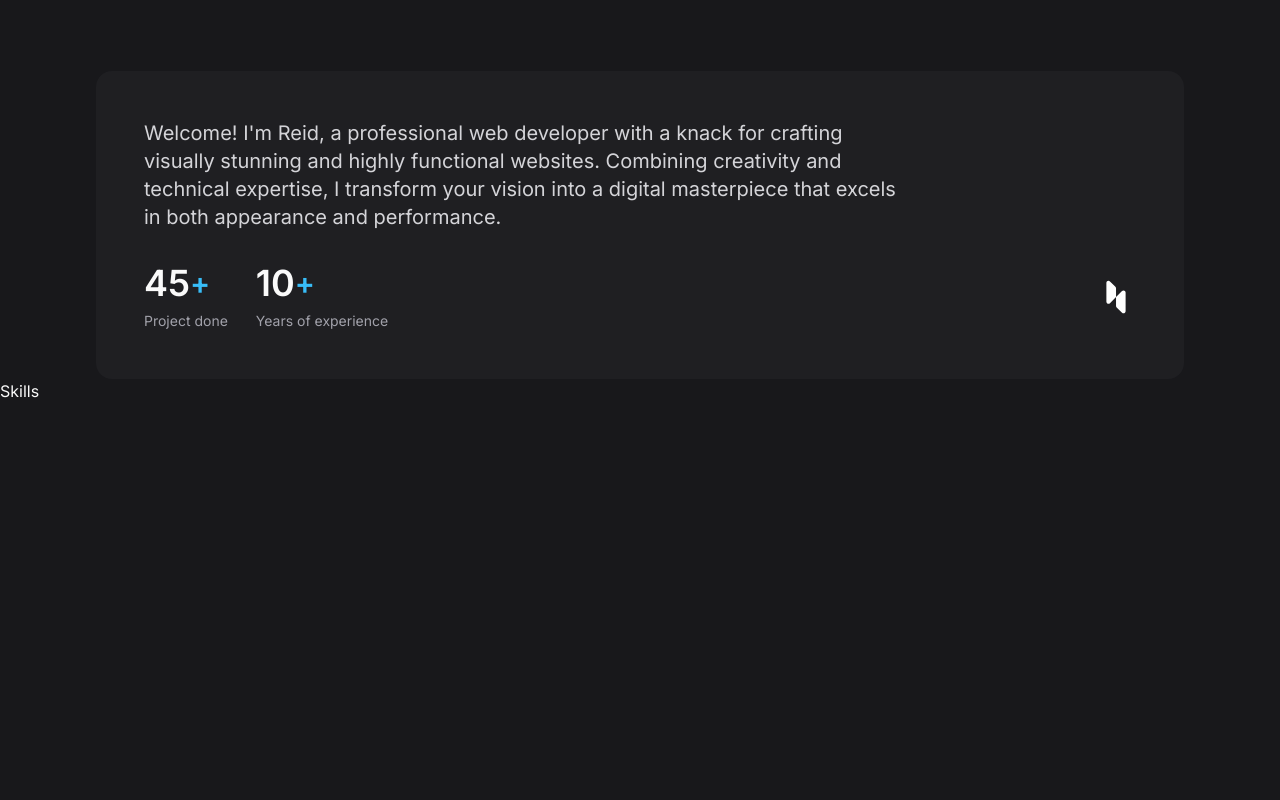
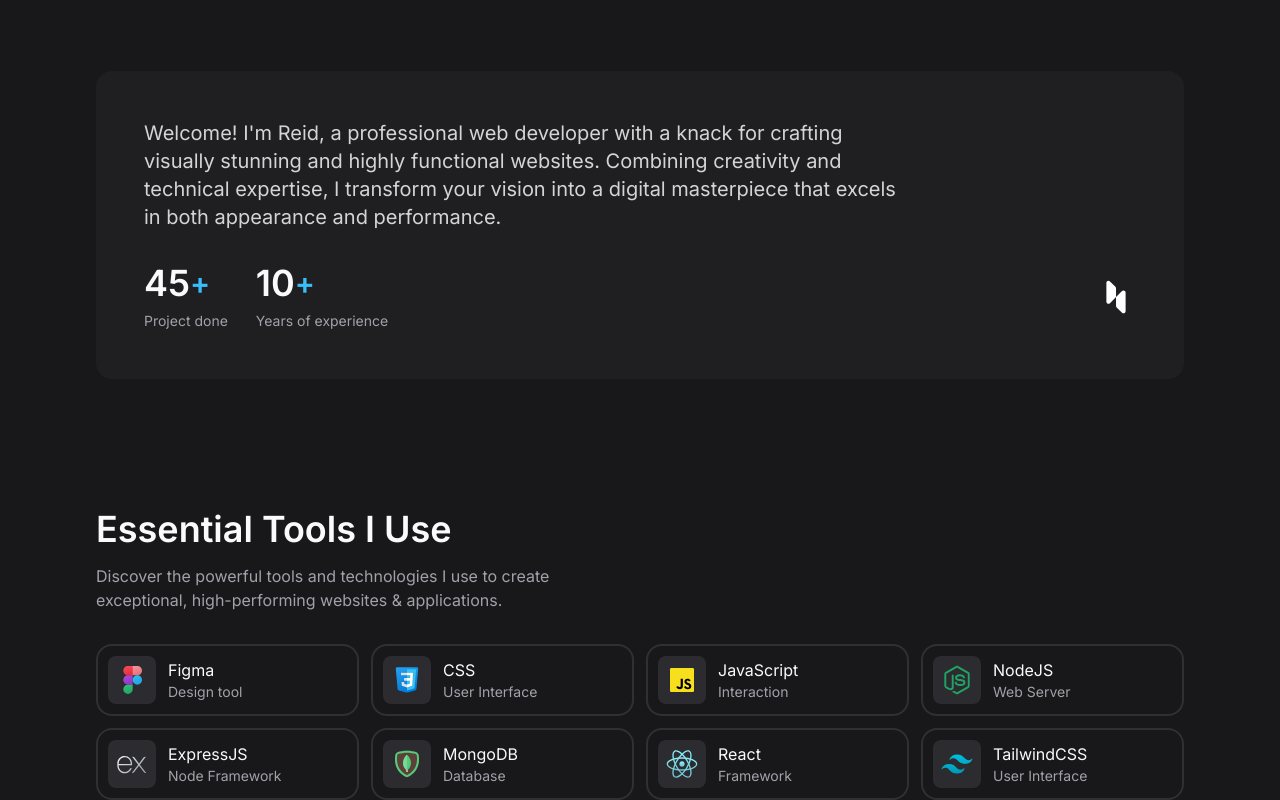
Before and after one commit to ReidHomola/reid-homola, a React (Vite) app: page / in a window 1280 px wide. Shown: the part 810-1610 px from the top of the page. Before the commit the page ends 1213 px from the top, so only its background shows below. Built offline with nearby package versions, Linux system fonts and the light colour scheme.

Commit message:
Added skills section

```diff
--- a/src/components/Button.tsx
+++ b/src/components/Button.tsx
@@ -1,6 +1,4 @@
-import PropTypes from "prop-types";
-
-interface ButtonPrimaryProps {
+interface ButtonProps {
   href?: string;
   target?: string;
   label: string;
@@ -8,13 +6,13 @@
   classes?: string;
 }
 
-const ButtonPrimary = ({
+function ButtonPrimary({
   href,
   target = "_self",
   label,
   icon,
   classes,
-}: ButtonPrimaryProps) => {
+}: ButtonProps) {
   if (href) {
     return (
       <a href={href} target={target} className={"btn btn-primary " + classes}>
@@ -39,31 +37,15 @@
       </button>
     );
   }
-};
-
-ButtonPrimary.propTypes = {
-  label: PropTypes.string.isRequired,
-  href: PropTypes.string,
-  target: PropTypes.string,
-  icon: PropTypes.string,
-  classes: PropTypes.string,
-};
-
-interface ButtonOutlineProps {
-  href?: string;
-  target?: string;
-  label: string;
-  icon?: string;
-  classes?: string;
 }
 
-const ButtonOutline = ({
+function ButtonOutline({
   href,
   target = "_self",
   label,
   icon,
   classes,
-}: ButtonOutlineProps) => {
+}: ButtonProps) {
   if (href) {
     return (
       <a href={href} target={target} className={"btn btn-outline " + classes}>
@@ -88,14 +70,6 @@
       </button>
     );
   }
-};
-
-ButtonPrimary.propTypes = {
-  label: PropTypes.string.isRequired,
-  href: PropTypes.string,
-  target: PropTypes.string,
-  icon: PropTypes.string,
-  classes: PropTypes.string,
-};
+}
 
 export { ButtonPrimary, ButtonOutline };
--- /dev/null
+++ b/src/components/SkillCard.tsx
@@ -0,0 +1,28 @@
+interface Props {
+  imgSrc: string;
+  label: string;
+  desc: string;
+  classes?: string;
+}
+
+function SkillCard({ imgSrc, label, desc, classes }: Props) {
+  return (
+    <div
+      className={
+        "flex items-center gap-3 ring-2 ring-inset ring-zinc-50/10 rounded-2xl p-3 hover:bg-zinc-800 transition-colors group " +
+        classes
+      }
+    >
+      <figure className="bg-zinc-700/50 rounded-lg overflow-hidden w-12 h-12 p-2 group-hover:bg-zinc-900 transition-colors">
+        <img src={imgSrc} width={32} height={32} alt={label} />
+      </figure>
+
+      <div>
+        <h3>{label}</h3>
+        <p className="text-zinc-400 text-sm">{desc}</p>
+      </div>
+    </div>
+  );
+}
+
+export default SkillCard;
--- a/src/components/Skills.tsx
+++ b/src/components/Skills.tsx
@@ -1,4 +1,6 @@
-const skillItem = [
+import SkillCard from "./SkillCard";
+
+const skillItems = [
   {
     imgSrc: "/images/figma.svg",
     label: "Figma",
@@ -42,7 +44,24 @@
 ];
 
 function Skills() {
-  return <div>Skills</div>;
+  return (
+    <section className="section">
+      <div className="container">
+        <h2 className="headline-2">Essential Tools I Use</h2>
+
+        <p className="text-zinc-400 mt-3 mb-8 max-w-[50ch]">
+          Discover the powerful tools and technologies I use to create
+          exceptional, high-performing websites & applications.
+        </p>
+
+        <div className="grid gap-3 grid-cols-[repeat(auto-fill,_minmax(250px,_1fr))]">
+          {skillItems.map(({ imgSrc, label, desc }, key) => (
+            <SkillCard key={key} imgSrc={imgSrc} label={label} desc={desc} />
+          ))}
+        </div>
+      </div>
+    </section>
+  );
 }
 
 export default Skills;
--- a/src/index.css
+++ b/src/index.css
@@ -19,6 +19,10 @@
 
 .headline-1 {
   @apply text-5xl leading-tight font-semibold lg:text-[55px] lg:leading-[1.15];
+}
+
+.headline-2 {
+  @apply text-3xl lg:text-4xl lg:leading-tight font-semibold;
 }
 
 .material-symbols-rounded {
```
